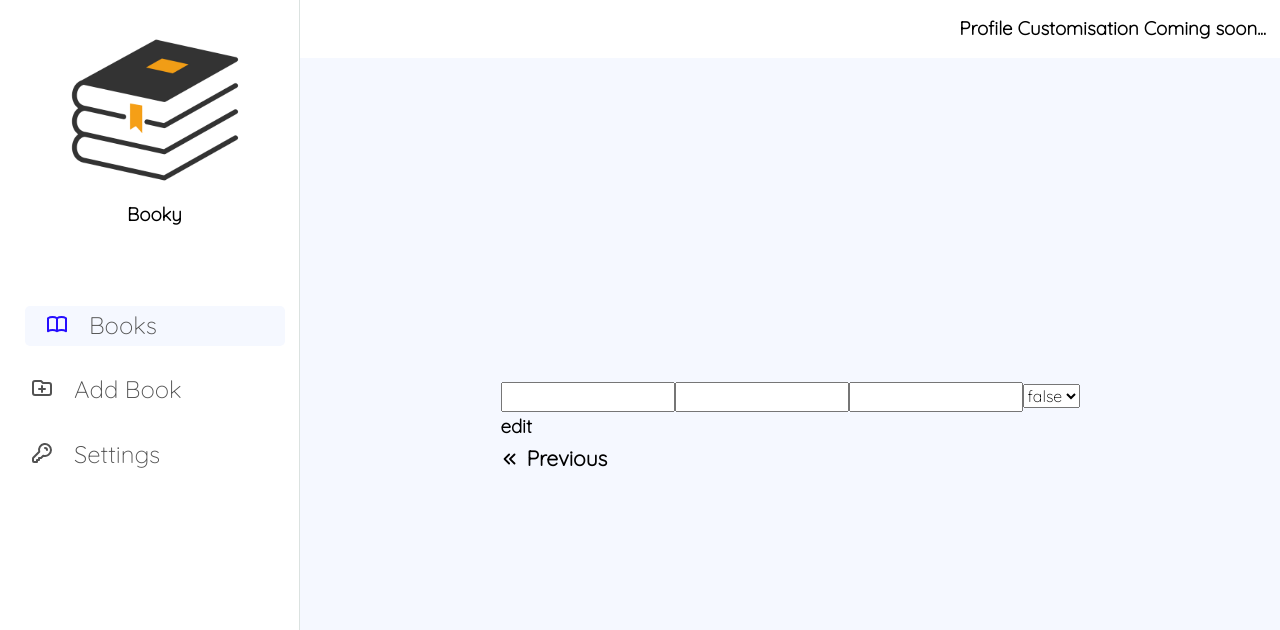
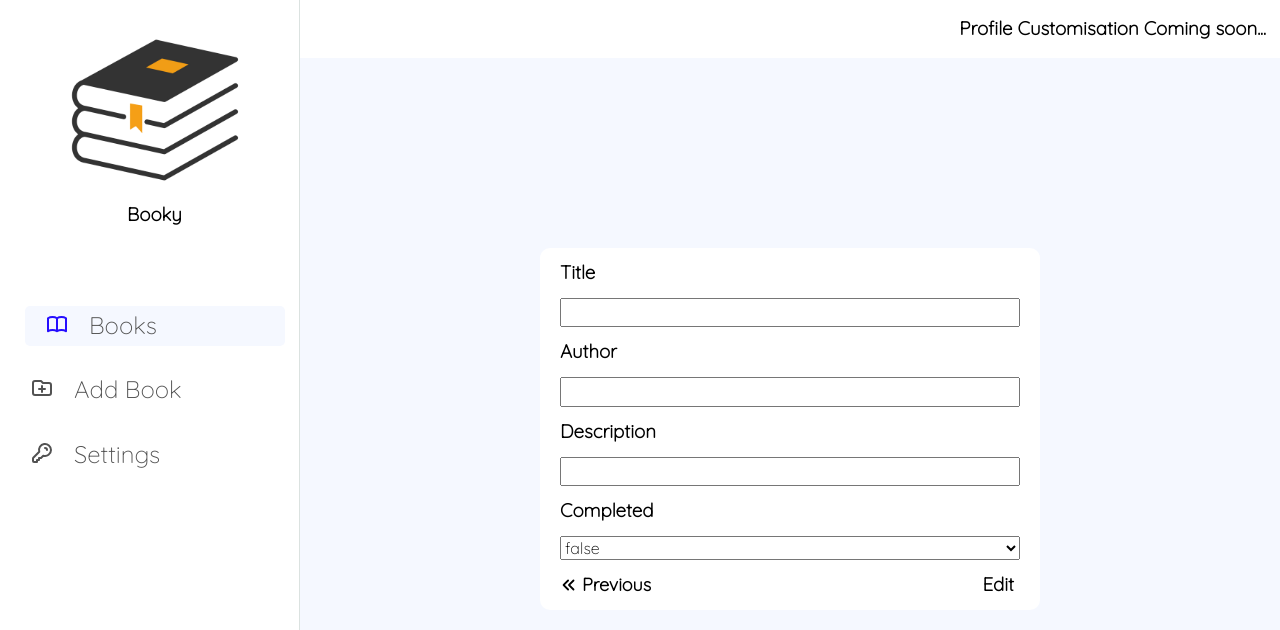
Before and after one commit to OktayRasimov/booky, a React (Vite) app in the folder client/: page /books/edit/1 in a window 1280 px wide. Shown: the top 630 px of the page. Built offline with nearby package versions, Linux system fonts and the light colour scheme; no server answers.

Commit message:
fixes to eddit book

```diff
--- a/client/src/components/BackButton.jsx
+++ b/client/src/components/BackButton.jsx
@@ -2,13 +2,13 @@ import { useNavigate } from "react-router-dom";
 import { HiChevronDoubleLeft } from "react-icons/hi";
 import styled from "styled-components";
 
-const StyledBackButton = styled.p`
+const StyledBackButton = styled.div`
   font-size: 1.8rem;
   /* background-color: red; */
   width: fit-content;
   display: flex;
   align-items: center;
-  gap: 0.8rem;
+  gap: 0.4rem;
 `;
 
 function BackButton() {
@@ -21,7 +21,7 @@ function BackButton() {
       }}
     >
       <HiChevronDoubleLeft />
-      <h3>Previous</h3>
+      <h4>Previous</h4>
     </StyledBackButton>
   );
 }
--- a/client/src/components/Pagination.jsx
+++ b/client/src/components/Pagination.jsx
@@ -12,9 +12,9 @@ const PaginationContainer = styled.div`
     align-items: center;
     gap: 0.4rem;
     cursor: pointer;
-    transition: all 0.6s;
     border-radius: 5px;
     padding: 0 0.6rem;
+    transition: all 0.6s;
     &:hover {
       background-color: var(--color-blue-200);
       color: var(--color-white-100);
--- a/client/src/pages/EditBook.jsx
+++ b/client/src/pages/EditBook.jsx
@@ -3,6 +3,32 @@ import { useEffect, useState } from "react";
 import { useNavigate, useParams } from "react-router-dom";
 import BackButton from "../components/BackButton";
 import LoadingSpinner from "../components/LoadingSpinner";
+import styled from "styled-components";
+
+const EditBookContainer = styled.div`
+  display: flex;
+  flex-direction: column;
+  gap: 1rem;
+  background-color: var(--color-white-100);
+  padding: 1rem 2rem;
+  border-radius: 10px;
+  width: 50rem;
+  aside {
+    display: flex;
+    justify-content: space-between;
+    align-items: center;
+    h3 {
+      border-radius: 5px;
+      padding: 0 0.6rem;
+      transition: all 0.6s;
+      cursor: pointer;
+      &:hover {
+        background-color: var(--color-blue-200);
+        color: var(--color-white-100);
+      }
+    }
+  }
+`;
 
 function EditBook() {
   const { id } = useParams();
@@ -58,17 +84,21 @@ function EditBook() {
   }
 
   return (
-    <div>
+    <EditBookContainer>
       {loading ? (
         <LoadingSpinner />
       ) : (
         <>
+          <h3>Title</h3>
           <input value={title} onChange={(e) => setTitle(e.target.value)} />
+          <h3>Author</h3>
           <input value={author} onChange={(e) => setAuthor(e.target.value)} />
+          <h3>Description</h3>
           <input
             value={description}
             onChange={(e) => setDescription(e.target.value)}
           />
+          <h3>Completed</h3>
           <select
             value={completed}
             placeholder="Completed..."
@@ -80,9 +110,11 @@ function EditBook() {
           {/* <input value={completed} onChange={(e) => setCompleted(e.target.value)} /> */}
         </>
       )}
-      <h3 onClick={handleEdit}>edit</h3>
-      <BackButton />
-    </div>
+      <aside>
+        <BackButton />
+        <h3 onClick={handleEdit}>Edit</h3>
+      </aside>
+    </EditBookContainer>
   );
 }
 
```
